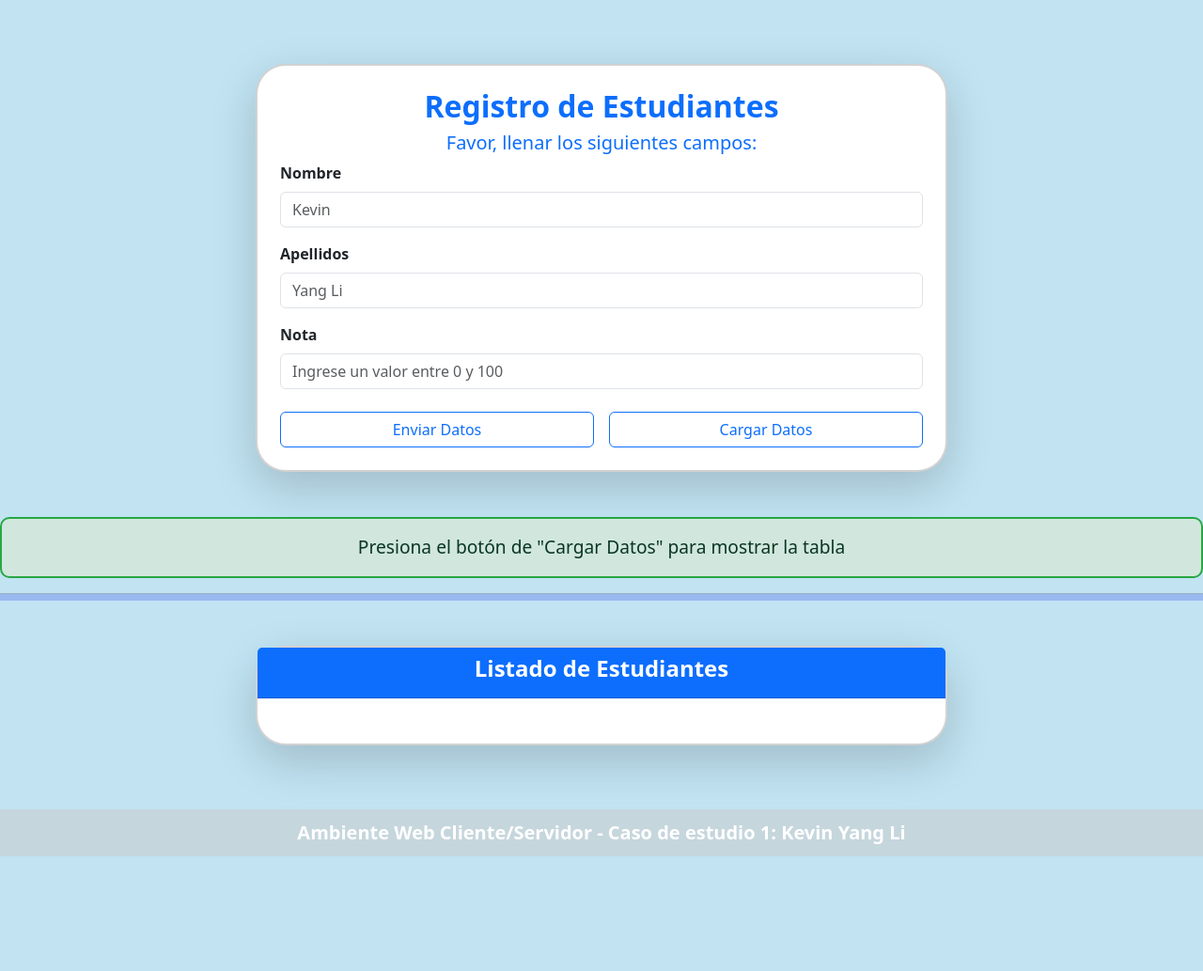
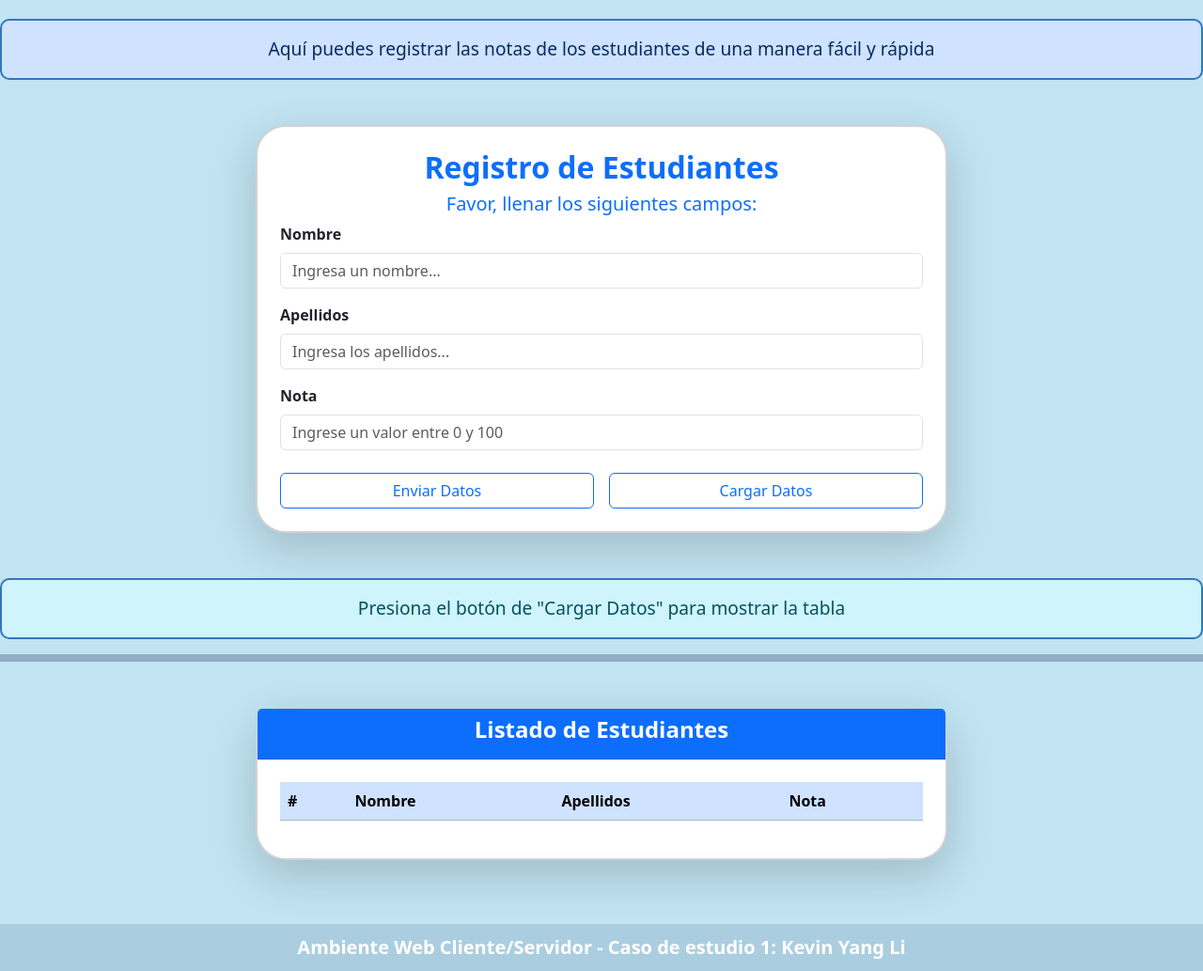
Before and after one commit to kyngl12/SC502_lllC_MN_KevinYang, a PHP site: page / in a window 1280 px wide. Shown: the part 76-1109 px from the top of the page at 94% size. Before the commit the page ends 987 px from the top, so only its background shows below. Run offline with PHP 8.4, Linux system fonts and the light colour scheme; lists and menus that the app fills with data are empty; some libraries are stand-ins or nearby versions.

Commit message:
Caso de estudio 1

```diff
--- a/casos-estudio/KEVIN_YANG_SC502_CASO1/assets/css/styles.css
+++ b/casos-estudio/KEVIN_YANG_SC502_CASO1/assets/css/styles.css
@@ -23,18 +23,17 @@ body {
 
 hr {
     height: 8px;
-    background-color: rgb(33, 64, 235);
+    background-color: rgb(4, 16, 83);
 }
 
-#alertaCarga {
-    border: 2px solid #28a745;
+#alerta {
+    border: 2px solid #3376bd;
     border-radius: 10px;
     font-size:larger;
 }
 
-
 .footer {
-    background-color: #7fa2b371;
+    background-color: #4190b771;
     color: white;
     text-align: center;
     padding: 10px;
--- a/casos-estudio/KEVIN_YANG_SC502_CASO1/assets/js/main.js
+++ b/casos-estudio/KEVIN_YANG_SC502_CASO1/assets/js/main.js
@@ -63,10 +63,7 @@ const validarDatos = () => {
 
 const submitFormulario = () => {
     event.preventDefault();
-
     const formulario = document.querySelector("#formulario");
-    const datosFormulario = new FormData(formulario);
-    const data = Object.fromEntries(datosFormulario.entries());
 };
 
 let estudiantes = [];
@@ -75,6 +72,10 @@ const agregarEstudiante = (nombre, apellidos, nota) => {
 
     const estudiantesGuardados = localStorage.getItem('estudiantes');
     const estudiantesArray = JSON.parse(estudiantesGuardados);
+
+    if (estudiantesArray != null) {
+        estudiantes = estudiantesArray;
+    }
 
     const estudiante = {
         nombre: nombre,
@@ -86,7 +87,6 @@ const agregarEstudiante = (nombre, apellidos, nota) => {
     localStorage.setItem('estudiantes', JSON.stringify(estudiantes));
 
 }
-
 
 const cargarDatos = () => {
     const tbody = document.querySelector("#tbody-section");
@@ -107,13 +107,10 @@ const cargarDatos = () => {
         return;
     }
 
-    tabla.style.display = "table";
-
-
 
     let numero = 0;
 
-    estudiantes.forEach(estudiante => {
+    estudiantesArray.forEach(estudiante => {
         const fila = document.createElement("tr");
 
         const celdaNumero = document.createElement("td");
--- a/casos-estudio/KEVIN_YANG_SC502_CASO1/index.html
+++ b/casos-estudio/KEVIN_YANG_SC502_CASO1/index.html
@@ -26,6 +26,10 @@
 
     <div class="main">
 
+        <div id="alerta" class="alert alert-primary text-center" role="alert">
+            Aquí puedes registrar las notas de los estudiantes de una manera fácil y rápida
+        </div>
+
 
         <div class="container my-4">
 
@@ -43,13 +47,13 @@
                                 <div class="mb-3">
                                     <label for="nombre" class="form-label fw-bold">Nombre</label>
                                     <input type="text" class="form-control" id="nombre" name="nombre"
-                                        placeholder="Kevin">
+                                        placeholder="Ingresa un nombre...">
                                 </div>
 
                                 <div class="mb-3">
                                     <label for="apellidos" class="form-label fw-bold">Apellidos</label>
                                     <input type="text" class="form-control" id="apellidos" name="apellidos"
-                                        placeholder="Yang Li">
+                                        placeholder="Ingresa los apellidos...">
                                 </div>
 
                                 <div class="mb-4">
@@ -77,7 +81,7 @@
 
         </div>
 
-        <div id="alertaCarga" class="alert alert-success text-center" role="alert">
+        <div id="alerta" class="alert alert-info text-center" role="alert">
             Presiona el botón de "Cargar Datos" para mostrar la tabla
         </div>
 
@@ -94,8 +98,8 @@
                         </div>
 
                         <div class="card-body p-4">
-                                <table id="tabla" class="table table-striped table-hover" style="display:none">
-                                    <thead class="table-dark">
+                            <table id="tabla" class="table table-striped table-hover">
+                                <thead class="table-primary">
                                     <tr>
                                         <th scope="col">#</th>
                                         <th scope="col">Nombre</th>
```
Lines whose indentation alone changed are shown as unchanged.
